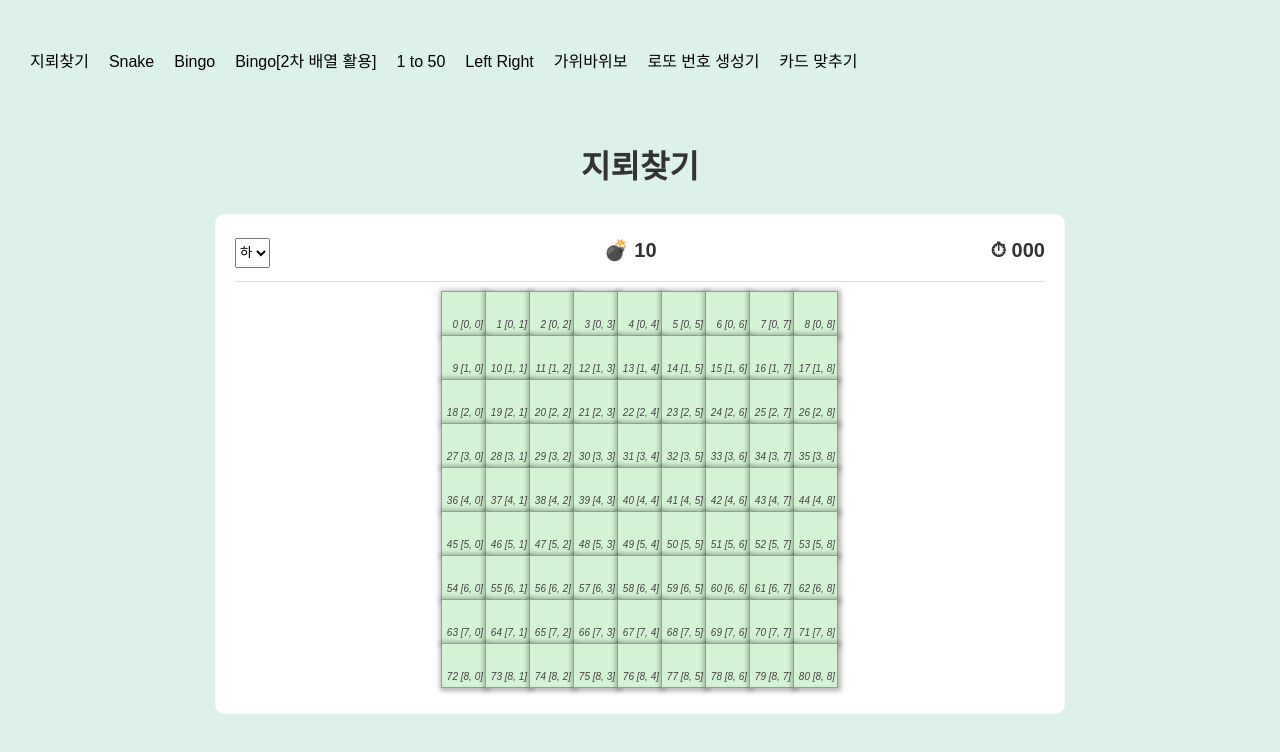
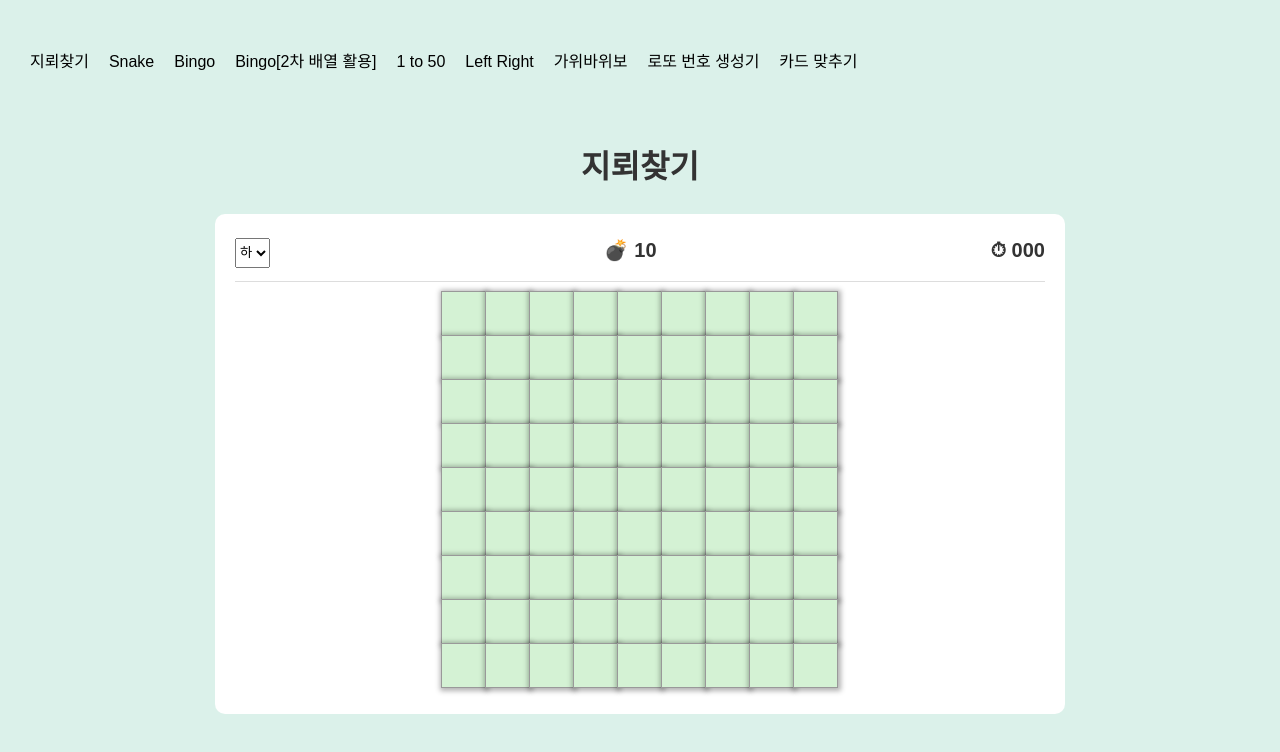
Before and after one commit to juhee1205/vue-games, a Vue app: page / in a window 1280 px wide. Shown: the top 752 px of the page. Built offline with nearby package versions, Linux system fonts and the light colour scheme; a web font is replaced by a local one.

Commit message:
[minesweeper] 핀 관련 기능 추가
- 핀 추가/제거 기능 추가
- 게임 시작전 핀 있을때 게임 시작 후 핀 제거 기능

```diff
--- a/src/views/Minesweeper.vue
+++ b/src/views/Minesweeper.vue
@@ -1,11 +1,11 @@
 <script setup lang="ts">
-import { ref } from 'vue'
+import { ref, watchEffect } from 'vue'
 interface Ground {
+  isMine: boolean
   mineCount: number
-  isMine: boolean
   isPin: boolean
   isOpen: boolean
-  isRepeat: boolean
+  isSafe: boolean
 }
 
 interface Select {
@@ -17,42 +17,62 @@ interface Select {
 }
 
 let level = ref<number>(0)
-let cellX = 0
-let cellY = 0
-let totalCell = 0
-const select = [
+let cellX: number = 0
+let cellY: number = 0
+let totalCell: number = 0
+const select: Select[] = [
   { value:0, text: '하', cellX: 9, cellY: 9, mine: 10 },
   { value:1, text: '중', cellX: 16, cellY: 16, mine: 40 },
   { value:2, text: '상', cellX: 30, cellY: 16, mine: 99 },
 ]
 
-let mines = ref(0)
+let mines = ref(-1)
 let cellStyle = ref(`
   grid-template-columns: repeat(${select[level.value].cellX}, 1fr);
   grid-template-rows: repeat(${select[level.value].cellY}, 1fr);
 `)
 
-let board = ref([])
-const init = () => {
+watchEffect(() => {
+  if (mines.value === 0) {
+    console.log('지뢰 검증~')
+  }
+})
+
+let firstIndex: number = 0
+let firstCoord: number[] = []
+let firstAround: number[] = []
+
+let mineList: number[] = []
+let pinList: number[] =  []
+
+
+let board = ref<Ground[][]>([])
+const init = (): void => {
+  firstIndex = 0
+  firstCoord = []
+  firstAround = []
+  mineList = []
+  pinList = []
+
   cellY = select[level.value].cellY
   cellX = select[level.value].cellX
   totalCell = cellY * cellX
 
+
   board.value =
     new Array(cellY)
     .fill([])
-    .map((itemY, indexY) => {
-      let arr = new Array(cellX).fill(0).map((itemX, indexX) => {
-        return itemX = {
-            index: (indexY * cellX) + indexX,
+    .map(itemY => {
+      let arr = new Array(cellX).fill(0).map(itemX => {
+        return {
             isMine: false,
             mineCount: 0,
             isPin: false,
             isOpen: false,
-            isRepeat: false
+            isSafe: false
           }
       })
-      return itemY = arr
+      return arr
     })
 
   mines.value = select[level.value].mine
@@ -62,152 +82,257 @@ const init = () => {
 }
 init()
 
-let firstIndex = 0
-let firstCoord = []
-let firstAround = []
 
-
-let mineList = ref([])
-
-const calcX = (idx) => idx % cellX
-const calcY = (idx) => Math.floor(idx / cellX)
-
-const topLeftCheck = (idx) => {
-  return calcY(idx) - 1 >= 0 && calcX(idx) - 1 >= 0 ? true : false
+const topLeftCheck = (y: number, x: number): boolean => {
+  return y - 1 >= 0 && x - 1 >= 0 ? true : false
 }
-const topCheck = (idx) => {
-  return calcY(idx) - 1 >= 0 ? true : false
+const topCheck = (y: number, x: number): boolean => {
+  return y - 1 >= 0 ? true : false
 }
-const topRightCheck = (idx) => {
-  return calcY(idx) - 1 >= 0 && calcX(idx) + 1 < cellX ? true : false
+const topRightCheck = (y: number, x: number): boolean => {
+  return y - 1 >= 0 && x + 1 < cellX ? true : false
 }
-const leftCheck = (idx) => {
-  return calcX(idx) - 1 >= 0 ? true : false
+const leftCheck = (y: number, x: number): boolean => {
+  return x - 1 >= 0 ? true : false
 }
-const rightCheck = (idx) => {
-  return calcX(idx) + 1 < cellX ? true : false
+const rightCheck = (y: number, x: number): boolean => {
+  return x + 1 < cellX ? true : false
 }
-const bottomLeftCheck = (idx) => {
-  return calcY(idx) + 1 < cellY && calcX(idx) - 1 >= 0 ? true : false
+const bottomLeftCheck = (y: number, x: number): boolean => {
+  return y + 1 < cellY && x - 1 >= 0 ? true : false
 }
-const bottomCheck = (idx) => {
-  return calcY(idx) + 1 < cellY ? true : false
+const bottomCheck = (y: number, x: number): boolean => {
+  return y + 1 < cellY ? true : false
 }
-const bottomRightCheck = (idx) => {
-  return calcY(idx) + 1 < cellY && calcX(idx) + 1 < cellX ? true : false
+const bottomRightCheck = (y: number, x: number): boolean => {
+  return y + 1 < cellY && x + 1 < cellX ? true : false
 }
 
-const setMinCount = () => {
-  mineList.value.sort((a, b) => a - b).forEach(index => {
-    let x = calcX(index)
-    let y = calcY(index)
+const setMinCount = (): void => {
+  mineList.sort((a, b) => a - b).forEach(index => {
+    const x: number = index % cellX
+    const y: number = Math.floor(index / cellX)
 
-
-    if (topLeftCheck(index)) {
+    if (topLeftCheck(y, x)) {
       board.value[y - 1][x - 1].mineCount ++
     }
 
-    if (topCheck(index)) {
+    if (topCheck(y, x)) {
       board.value[y - 1][x].mineCount ++
     }
 
-    if (topRightCheck(index)) {
+    if (topRightCheck(y, x)) {
       board.value[y - 1][x + 1].mineCount ++
     }
 
-    if (leftCheck(index)) {
+    if (leftCheck(y, x)) {
       board.value[y][x - 1].mineCount ++
     }
 
-    if (rightCheck(index)) {
+    if (rightCheck(y, x)) {
       board.value[y][x + 1].mineCount ++
     }
 
-    if (bottomLeftCheck(index)) {
+    if (bottomLeftCheck(y, x)) {
       board.value[y + 1][x - 1].mineCount ++
     }
 
-    if (bottomCheck(index)) {
+    if (bottomCheck(y, x)) {
       board.value[y + 1][x].mineCount ++
     }
 
-    if (bottomRightCheck(index)) {
+    if (bottomRightCheck(y, x)) {
       board.value[y + 1][x + 1].mineCount ++
     }
 
+  })
 
-  })
 }
 
-const setMine = () => {
-  mineList.value.sort((a, b) => a - b).map(item => {
+const setMine = (): void => {
+  mineList.sort((a, b) => a - b).map(item => {
     let x = item % cellX
     let y = Math.floor(item / cellX)
     board.value[y][x].isMine = true
   })
 
-  console.log(mineList.value)
   setMinCount()
+  isOpen(firstCoord[0], firstCoord[1])
 }
 
-const setRondomMine = () => {
-  if (mineList.value.length >= mines.value) {
+const setRondomMine = (): void => {
+  if (mineList.length >= select[level.value].mine) {
     setMine()
     return
   }
 
-
   let newMine = Math.floor(Math.random() * totalCell)
 
-  if (mineList.value.indexOf(newMine) === -1 && firstAround.indexOf(newMine) === -1) {
-    mineList.value.push(newMine)
+  if (mineList.indexOf(newMine) === -1 && firstAround.indexOf(newMine) === -1) {
+    mineList.push(newMine)
   }
 
   setRondomMine()
+}
+
+const isNearMine = (y: number, x: number): void => {
+  if (board.value[y][x].isSafe) {
+    return
+  }
+
+  let safeList: number[][] = []
+  board.value[y][x].isOpen = true
+  board.value[y][x].isSafe = true
+
+  // 핀이 꼽힌 셀이 오픈될때 처리
+  if (board.value[y][x].isPin) {
+    board.value[y][x].isPin = false
+    mines.value++
+    removePin(y, x)
+  }
+
+  if (topLeftCheck(y, x)) {
+    safeList.push(
+      !board.value[y - 1][x - 1].isMine ? [y - 1, x -1] : [-1, -1]
+    )
+  }
+
+  if (topCheck(y, x)) {
+    safeList.push(
+      !board.value[y - 1][x].isMine ? [y - 1, x] : [-1, -1]
+    )
+  }
+
+  if (topRightCheck(y, x)) {
+    safeList.push(
+      !board.value[y - 1][x + 1].isMine ? [y - 1, x] : [-1, -1]
+    )
+  }
+
+  if (leftCheck(y, x)) {
+    safeList.push(
+      !board.value[y][x - 1].isMine ? [y, x - 1] : [-1, -1]
+    )
+  }
+
+  if (rightCheck(y, x)) {
+    safeList.push(
+      !board.value[y][x + 1].isMine ? [y, x + 1] : [-1, -1]
+    )
+  }
+
+  if (bottomLeftCheck(y, x)) {
+    safeList.push(
+      !board.value[y + 1][x - 1].isMine ? [y + 1, x - 1] : [-1, -1]
+    )
+  }
+
+  if (bottomCheck(y, x)) {
+    safeList.push(
+      !board.value[y + 1][x].isMine ? [y + 1, x] : [-1, -1]
+    )
+  }
+
+  if (bottomRightCheck(y, x)) {
+    safeList.push(
+      !board.value[y + 1][x + 1].isMine ? [y + 1, x + 1] : [-1, -1]
+    )
+  }
+
+  if([...safeList].join('').includes('-1')) {
+    return
+  }
+
+  safeList.forEach(cell => isNearMine(cell[0], cell[1]))
 
 }
 
-const groundOpen = () => {
+const isOpen = (y: number, x: number): void => {
+  if (board.value[y][x].isMine) {
+    console.log('게임 종료')
+  } else {
+    console.log('click ---- > ', y, x)
+    isNearMine(y, x)
+  }
 
 }
 
-const gameStart = () => {
+const gameStart = (): void => {
   init()
 }
 
-const setPin = () => {
+const removePin = (y: number, x: number): void => {
+  let idx = pinList.indexOf(y * cellY + x)
+  pinList.splice(idx,1)
+}
 
+const setPin = (y: number, x: number): void => {
+  let pinIdx = y * cellY + x
+
+  if (board.value[y][x].isPin) {
+    board.value[y][x].isPin = false
+    removePin(y, x)
+  } else {
+
+    pinList.push(pinIdx)
+    board.value[y][x].isPin = true
+    mines.value--
+  }
 }
 
 
 let mouseLeft = false
 let mouseRight = false
 
-const cellClick = (event, coord) => {
-  // event.preventDefault()
-  // console.log(event)
+const cellMouseDown = (event: any): void => {
+  event.preventDefault()
 
+  if (event.which === 1 || event.button === 0) {
+    mouseLeft = true
+  }
+
+  if (event.which === 3 || event.button === 2) {
+    mouseRight = true
+  }
+}
+
+const cellMouseUp = (event: any, coord: number[]): void => {
+  event.preventDefault()
+
+  let [y, x] = coord
+
+  if (mouseLeft && mouseRight) {
+    console.log('힌트')
+
+    mouseLeft = false
+    mouseRight = false
+    return
+
+  } else if (mouseLeft) {
+    if (mineList.length === 0) {
       firstIndex = (coord[0]) * cellY + coord[1]
       firstCoord = coord
-  firstAround = new Array(9).fill().map((item, index) => {
+      firstAround = new Array(9).fill(0).map((item, index) => {
         let x = (index % 3) - 1
         let y = (Math.floor(index / 3)) - 1
         return firstIndex + (cellX * y) + x
       })
+      setRondomMine()
 
-  if (mineList.value.length === 0) {
-    setRondomMine()
     } else {
-    groundOpen()
+      isOpen(y, x)
     }
 
+  } else {
+    if (!board.value[y][x].isOpen) {
+      setPin(y, x)
+    }
   }
 
-const cellClick2 = (event) => {
-  // event.preventDefault()
   mouseLeft = false
   mouseRight = false
 }
+
 
 </script>
 <template>
@@ -238,19 +363,20 @@ const cellClick2 = (event) => {
           <template v-for="(cell, indexX) in cellY" :key="`box-${indexX}`">
 
             <div
-              :class="['grid', `level-${level}`]"
-              @mousedown.prevent="cellClick($event, [indexY, indexX])"
-              @mouseup.prevent="cellClick2($event)"
+              :class="['grid', `level-${level}`, {'open': cell.isOpen}]"
+              @mousedown.prevent="cellMouseDown($event)"
+              @mouseup.prevent="cellMouseUp($event, [indexY, indexX])"
               >
-                <i>{{cell.index}} [{{ indexY }}, {{ indexX }}]</i>
+                <!-- <i>{{cell.index}} [{{ indexY }}, {{ indexX }}]</i> -->
 
                 <span
                   :class="['count', `count-${cell.mineCount}`]"
-                  v-if="cell.mineCount > 0 && !cell.isMine">
+                  v-if="cell.mineCount > 0 && !cell.isMine && cell.isOpen">
                   {{ cell.mineCount }}
                 </span>
 
-                <span v-if="cell.isMine && !cell.isPin">💣</span>
+                <!-- <span v-if="cell.isMine && !cell.isPin">💣</span> -->
+                <span class="pin" v-if="cell.isPin">🚩</span>
             </div>
 
           </template>
```
Lines whose indentation alone changed are shown as unchanged.
